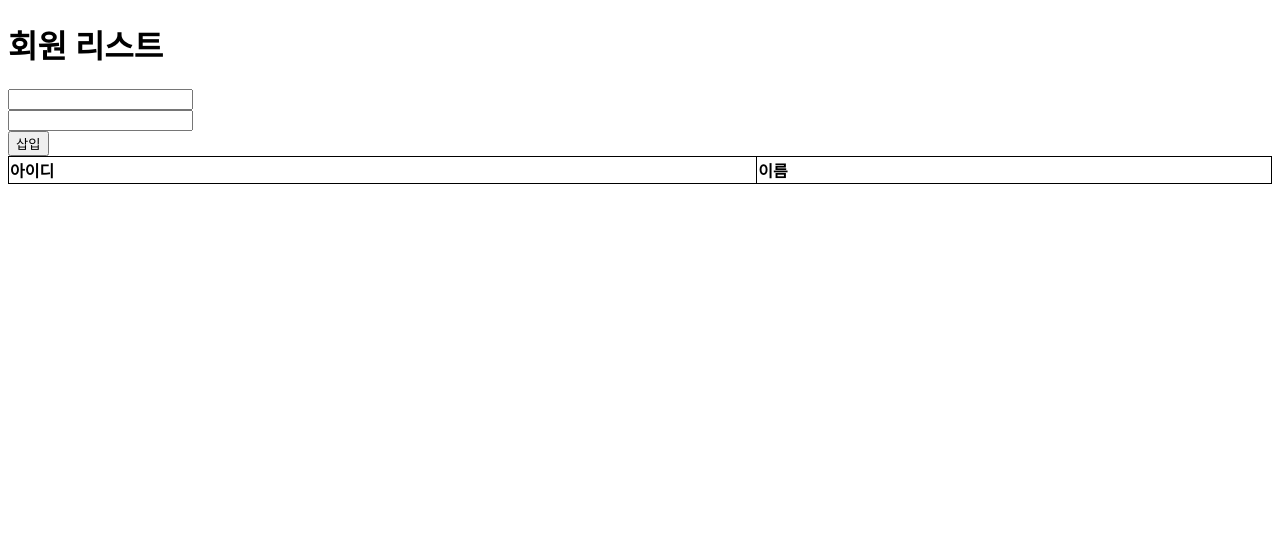
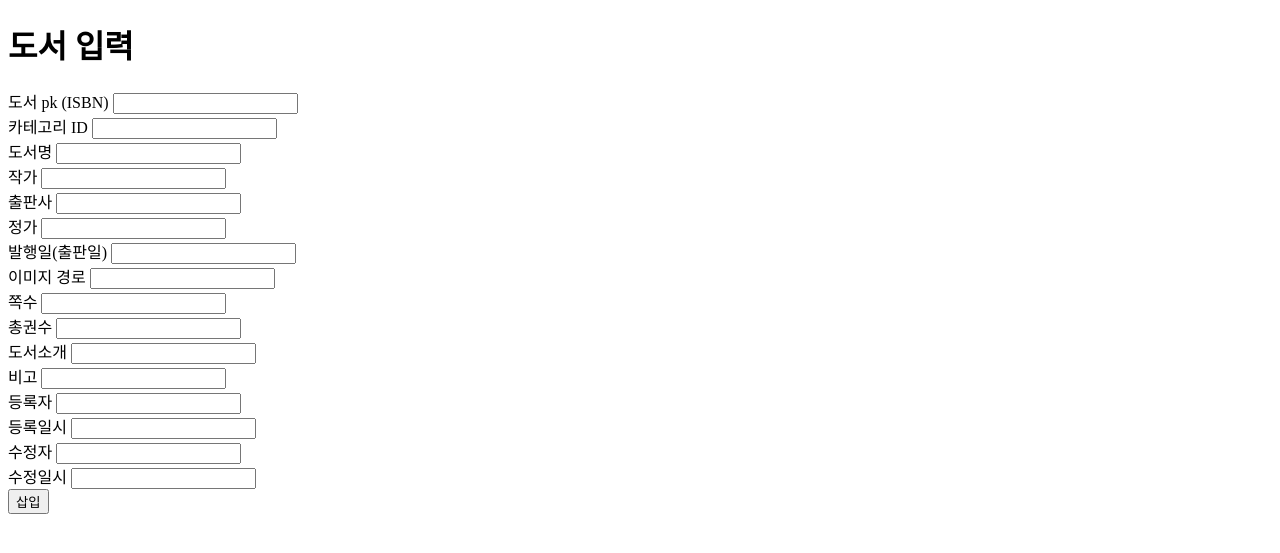
Before and after one commit to kauksy/playgroundDev, a Spring Boot app: page /makebookform in a window 1280 px wide. Shown: the top 553 px of the page. Run offline with Spring Boot 4, Linux system fonts and the light colour scheme; lists and menus that the app fills with data are empty.

Commit message:
[bookstore2] 책 데이터 삽입 프론트 생성

```diff
--- a/bookstore2/src/main/java/com/play/jcslib/bookstore2/controller/BookController.java
+++ b/bookstore2/src/main/java/com/play/jcslib/bookstore2/controller/BookController.java
@@ -40,6 +40,12 @@ public class BookController {
         return "book/makebookform";
     }
 
+    @RequestMapping(value= "/insertform")
+    public String insertform(Model model){
+        // List<BookVo> insertBookList = bookService.insertBook();
+        // return "book/makebookform";
+        return "book/index";
+    }
 
 
 }
--- a/bookstore2/src/main/resources/templates/book/makebookform.html
+++ b/bookstore2/src/main/resources/templates/book/makebookform.html
@@ -23,27 +23,28 @@
 <title>Insert title here</title>
 	</head>
 <body>
-	<h1>회원 리스트</h1>
+	<h1>도서 입력</h1>
+	<form method="post" action="/insertbook"> <!-- form으로 하거나, ajax로하거나/ form은 name으로 넘어간다.-->
+		도서 pk (ISBN) <input type="text" name="book_id"><br>
+		카테고리 ID <input type="text" name="cat_id"><br>
+		도서명 <input type="text" name="book_nm"><br>
+		작가 <input type="text" name="author_id"><br>
+		출판사 <input type="text" name="pb_id"><br>
+		정가 <input type="number" name="price"><br>
+		발행일(출판일) <input type="text" name="pb_date"><br>
+		이미지 경로 <input type="text" name="book_img"><br>
+		쪽수 <input type="text" name="pages"><br>
+		총권수 <input type="text" name="volume"><br>
+		도서소개 <input type="text" name="book_intro"><br>
+		비고 <input type="text" name="rmk"><br>
+		등록자 <input type="text" name="rgr_id"><br>
+		등록일시 <input type="text" name="rgr_dtti"><br>
+		수정자 <input type="text" name="ch_id"><br>
+		수정일시 <input type="text" name="ch_dtti"><br>
 
-	<table>
-		<thead>
-			<tr>
-				<th>아이디</th>
-				<th>이름</th>
-			</tr>
-		</thead>
-		<form method="post" action="/insertbook"> <!-- form으로 하거나, ajax로하거나/ form은 name으로 넘어간다.-->
-			<input type="text" name="bookid"><br>
-			<input type="text" name="bookname"><br>
-			<!-- <button type="button" onclick="location.href='/insertform'">삽입</button> -->
-			<button type="submit" >삽입</button>
-		</form>
-		<tbody>
-			<tr th:each="bookItem : ${bookList}"> <!-- Controller에 붙는애-->
-				<td><span th:text="${bookItem.id}"></span></td>
-				<td><span th:text="${bookItem.name}"></span></td>
-			</tr>
-		</tbody>
-	</table>
+		<!-- <button type="button" onclick="location.href='/insertform'">삽입</button> -->
+		<button type="submit" onclick="location.href='/insertform'">삽입</button>
+	</form>
+
 </body>
 </html>
```
